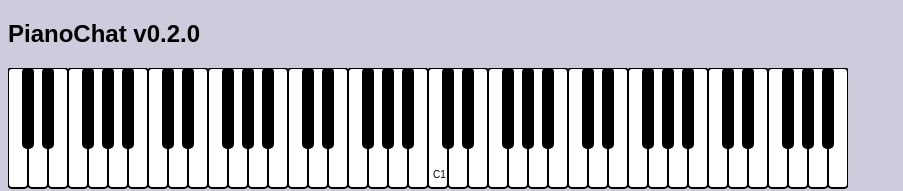
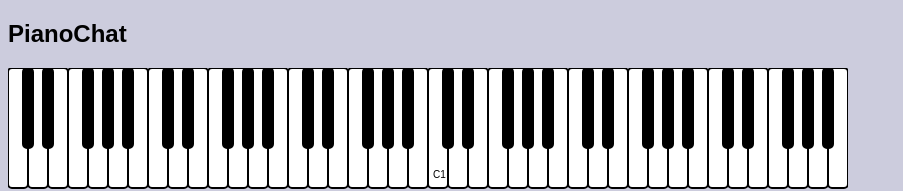
Before and after one commit to lenstr/pianoChat, a plain HTML site: page index.html in a window 1280 px wide. Shown: the top 191 px of the page, without its empty margins (0-903 px from the left). Drawn offline with nearby package versions, Linux system fonts and the light colour scheme; files that its build step writes are made by us from their sources; files whose address does not match are found by name.

Commit message:
hide app version

```diff
--- a/index.html
+++ b/index.html
@@ -12,7 +12,7 @@
     <body>
 
 	<p id='main'></p>
-	<h2>PianoChat v0.2.0</h2>
+	<h2>PianoChat</h2>
 	<svg id="piano" width="840" height="200"></svg>
 	<div class="properties">
 	    <div>Количество человек за фортепиано: <span id="userCount">?</span></div>
```
